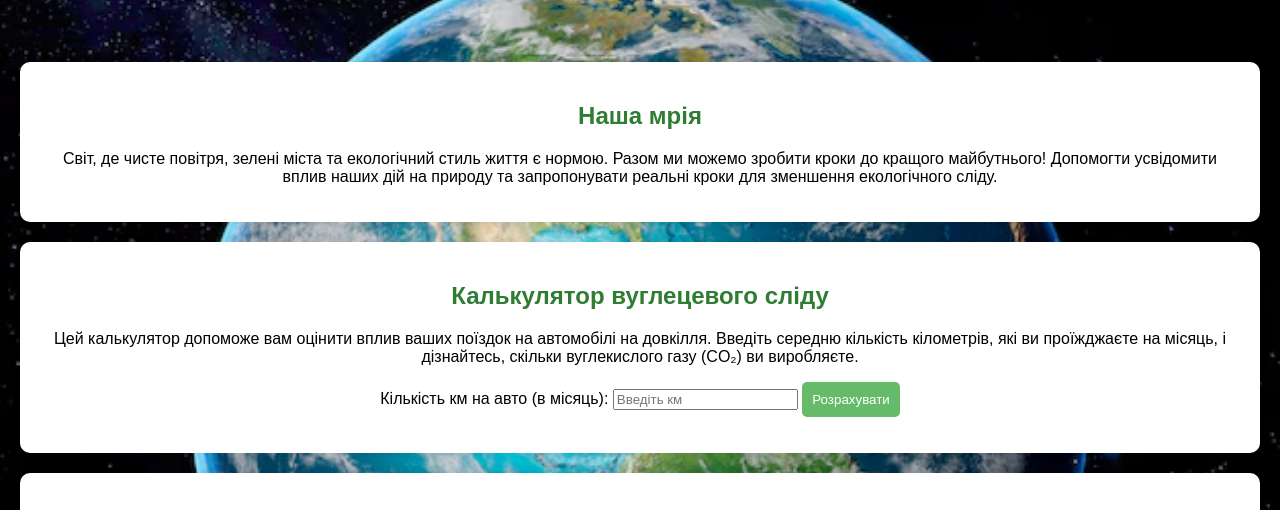
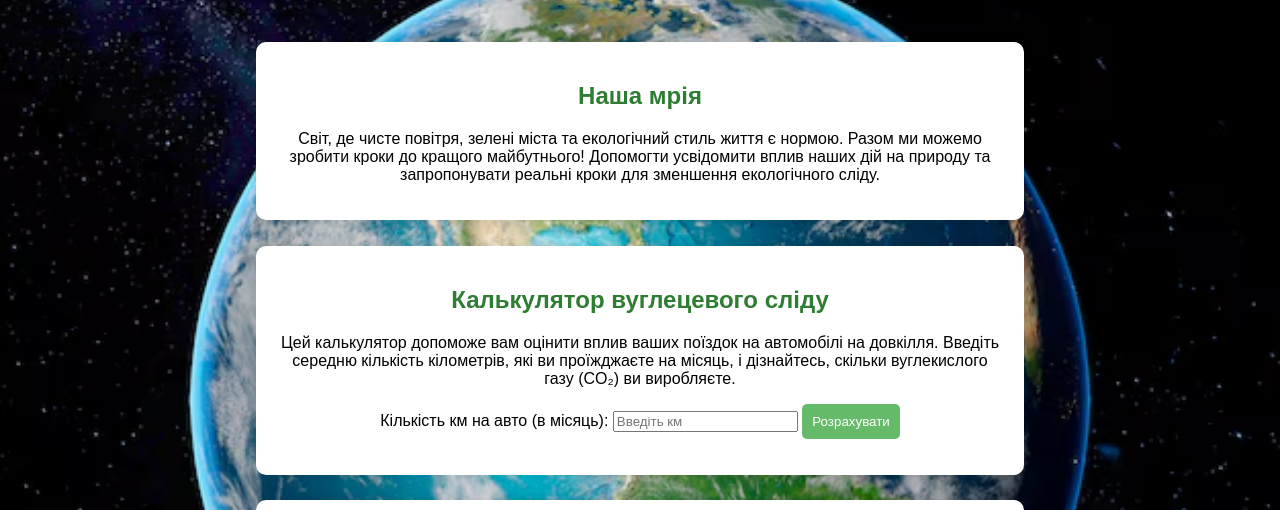
Before and after one commit to n-o-bond/greenPlanet, a plain HTML site: page index.html in a window 1280 px wide. Shown: the part 240-750 px from the top of the page. Drawn offline with Linux system fonts and the light colour scheme; no server answers.

Commit message:
changed margins

```diff
--- a/css/style.css
+++ b/css/style.css
@@ -17,7 +17,9 @@ header p {
 }
 
 section {
-  margin: 20px;
+  margin-right: 20%;
+  margin-left: 20%;
+  margin-bottom: 2%;
   padding: 20px;
   background: white;
   border-radius: 10px;
```
